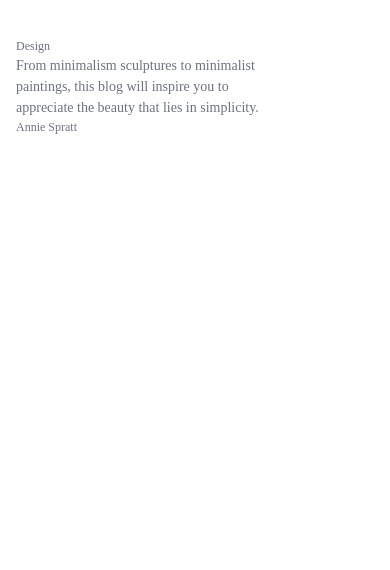
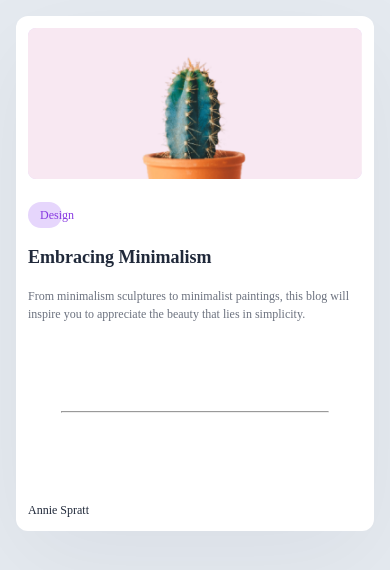
Before and after one commit to danielmason89/minimal_blog_card, a plain HTML site: page index.html in a window 390 px wide. Drawn offline with Linux system fonts and the light colour scheme.

Commit message:
further added styles, and implemented responsiveness

```diff
--- a/index.html
+++ b/index.html
@@ -10,19 +10,19 @@
 
 <body>
     <main>
-        <section>
-            <img src="" alt="">
-            <p>Design</p>
-            <title>Embracing Minimalism</title>
-
-            <body>
-                From minimalism sculptures to minimalist
-                <br />
-                paintings, this blog will inspire you to
-                <br />
-                appreciate the beauty that lies in simplicity.
-            </body>
-            <p>Annie Spratt</p>
+        <section class="card">
+            <img src="./images/cactus_img.jpg" alt="Cactus Image" class="card-img">
+            <p class="tag">Design</p>
+            <h1 class="title">Embracing Minimalism</h1>
+            <span>
+                <p class="body">
+                    From minimalism sculptures to minimalist
+                    paintings, this blog will inspire you to
+                    appreciate the beauty that lies in simplicity.
+                </p>
+            </span>
+            <hr />
+            <p class="small-text">Annie Spratt</p>
         </section>
     </main>
 </body>
--- a/styles/styles.css
+++ b/styles/styles.css
@@ -11,29 +11,100 @@ body {
   line-height: 1.5;
   -webkit-font-smoothing: antialiased;
   padding: 1rem;
+  background-color: #e5eaf0;
 }
 
-title {
+.card {
+  border-radius: 12px;
+  padding: 1.5rem;
+  max-width: 400px;
+  margin: auto;
+  background-color: #ffffff;
+  box-shadow: 0px 30px 100px 0px rgba(17, 23, 41, 0.05);
+}
+
+.card-img {
+  background-color: #e6d6fc;
+  object-fit: cover;
+  border-radius: 8px;
+  margin: 0rem;
+  width: 100%;
+  height: auto;
+}
+
+.title {
   font-size: 1.125rem;
   color: #20293a;
+  font-family: bold;
+  padding-top: 1rem;
 }
 
-body {
+.body {
   font-size: 0.875rem;
   color: #6c727f;
+  padding-bottom: 4rem;
+  margin: 1rem 0;
 }
 
-img {
-  background-color: #e6d6fc;
+.small-text {
+  font-size: 0.75rem;
+  color: #20293a;
+  padding-top: 4rem;
 }
 
-p {
-  font-size: 0.75rem;
-  color: #6c727f;
+hr {
+  width: 80%;
+  margin: 1.5rem auto;
 }
 
 .tag {
   font-size: 0.25rem;
+  font-family: bold;
   color: #883ae1;
+  border-radius: 1rem;
+  width: 4vh;
+  display: inline-block;
+  text-align: center;
+  padding: 0.25rem 0.75rem;
+  margin-top: 1rem;
   background-color: #e6d6fc;
 }
+
+/* Tablet Media Queries */
+@media (max-width: 768px) {
+  .card {
+    padding: 1rem;
+    max-width: 100%;
+  }
+
+  .title {
+    font-size: 1.25rem;
+  }
+
+  .body {
+    font-size: 0.875rem;
+  }
+
+  .tag {
+    font-size: 0.75rem;
+  }
+}
+
+/* Mobile Media Queries */
+@media (max-width: 480px) {
+  .card {
+    padding: 0.75rem;
+  }
+
+  .title {
+    font-size: 1.125rem;
+  }
+
+  .body {
+    font-size: 0.75rem;
+  }
+
+  .small-text {
+    font-size: 0.75rem;
+  }
+}
```
Also changed, not shown: images/cactus_img.jpg (added).
